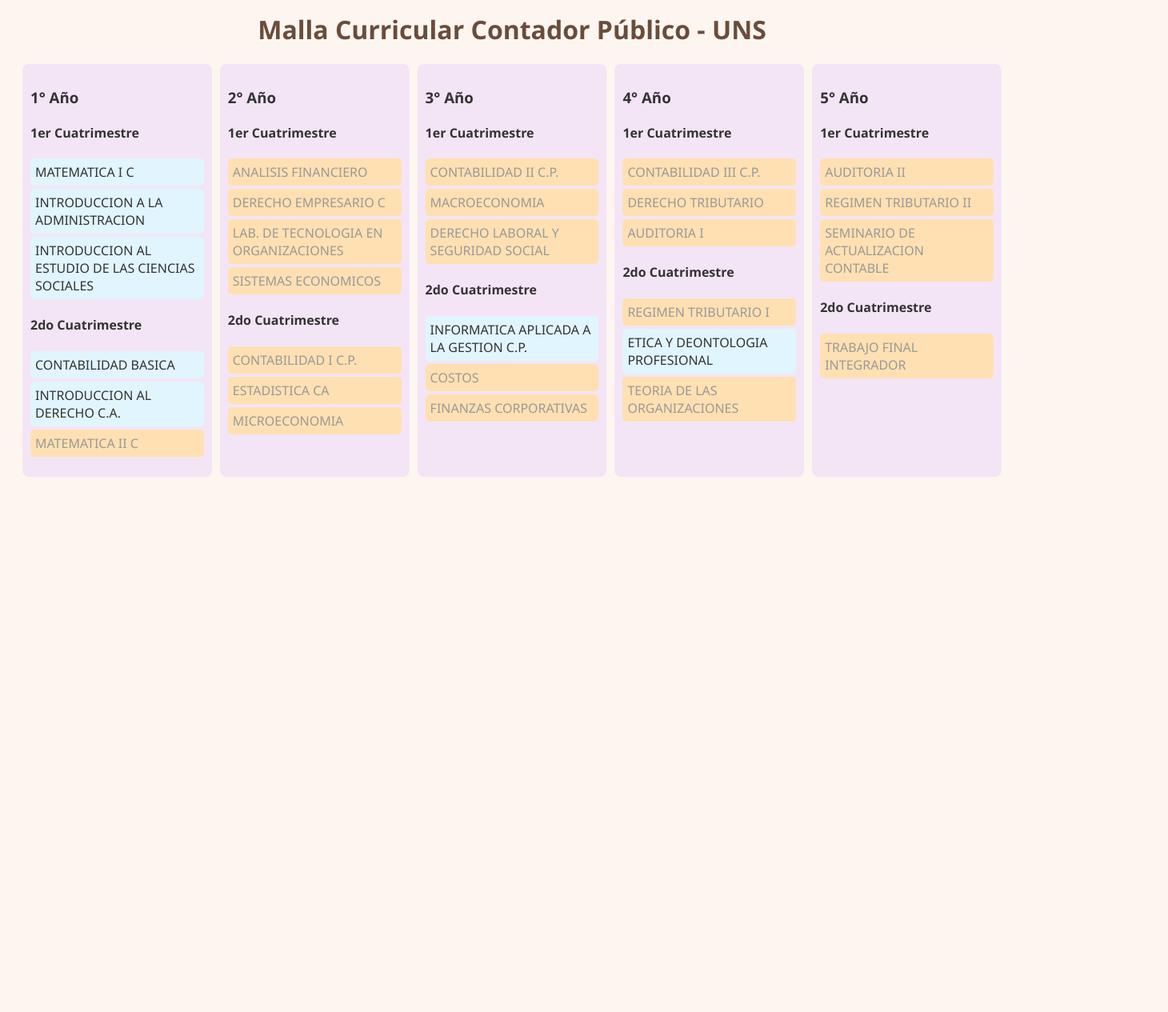
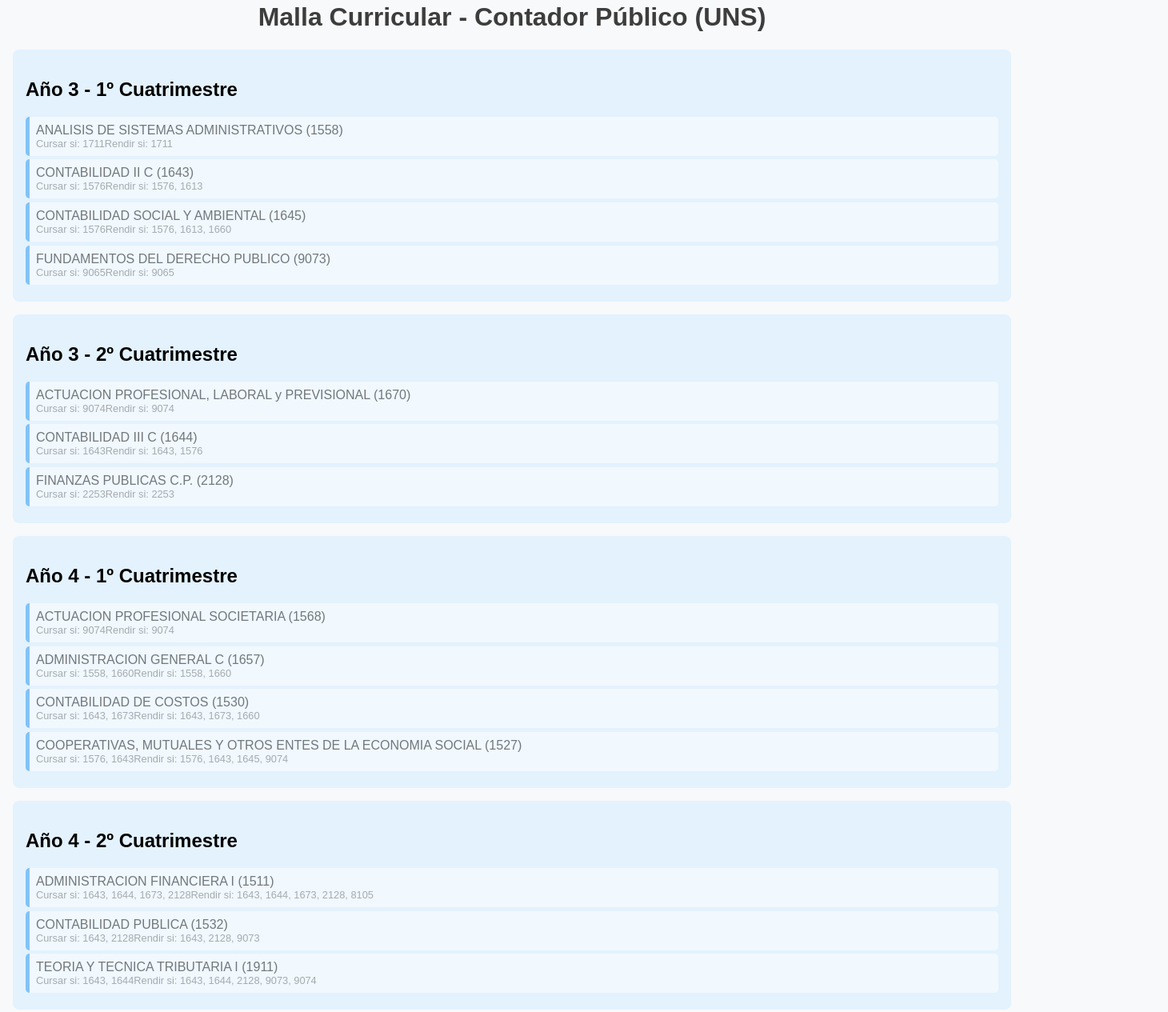
Before and after one commit to AnaClara535/Materias, a plain HTML site: page index.html in a window 1280 px wide. Shown: the part 34-1299 px from the top of the page at 80% size, 1460 px wide, since content can reach past the window. Before the commit the page ends 800 px from the top, so only its background shows below. Drawn offline with Linux system fonts and the light colour scheme.

Commit message:
Update index.html

```diff
--- a/index.html
+++ b/index.html
@@ -1,184 +1,268 @@
 <!DOCTYPE html>
 <html lang="es">
 <head>
-  <meta charset="UTF-8">
-  <title>Malla Curricular Contador UNS</title>
+  <meta charset="UTF-8" />
+  <meta name="viewport" content="width=device-width, initial-scale=1.0" />
+  <title>Malla Curricular - Contador Público UNS</title>
   <style>
     body {
-      font-family: 'Segoe UI', Tahoma, Geneva, Verdana, sans-serif;
-      background: #fdf6f0;
-      color: #333;
-      padding: 20px;
+      font-family: sans-serif;
+      margin: 0;
+      background: #f8f9fa;
+      padding: 1rem;
     }
     h1 {
       text-align: center;
-      color: #6b4c3b;
+      color: #3d3d3d;
     }
-    .grid {
-      display: grid;
-      grid-template-columns: repeat(5, 1fr);
-      gap: 10px;
+    .year {
+      background: #e3f2fd;
+      margin: 1rem 0;
+      border-radius: 0.5rem;
+      padding: 1rem;
     }
-    .anio {
-      background: #f3e5f5;
-      padding: 10px;
-      border-radius: 8px;
-    }
-    .cuatri {
-      margin-bottom: 15px;
+    .cuatrimestre {
+      margin: 1rem 0;
     }
     .materia {
-      padding: 6px;
-      margin: 4px 0;
-      background: #e1f5fe;
-      border-radius: 5px;
+      background: white;
+      padding: 0.5rem;
+      margin: 0.3rem 0;
+      border-radius: 0.3rem;
+      border-left: 5px solid #2196f3;
       cursor: pointer;
-      position: relative;
     }
     .materia.aprobada {
+      text-decoration: line-through;
       background: #c8e6c9;
-      text-decoration: line-through;
     }
-    .materia.bloqueada {
-      background: #ffe0b2;
-      color: #999;
-      cursor: not-allowed;
+    .materia.locked {
+      opacity: 0.5;
+      pointer-events: none;
     }
     .tooltip {
-      visibility: hidden;
-      background-color: #333;
-      color: #fff;
-      text-align: center;
-      border-radius: 6px;
-      padding: 5px;
-      position: absolute;
-      z-index: 1;
-      bottom: 125%;
-      left: 50%;
-      transform: translateX(-50%);
-      opacity: 0;
-      transition: opacity 0.3s;
-      width: max-content;
-    }
-    .materia:hover .tooltip {
-      visibility: visible;
-      opacity: 1;
+      font-size: 0.8rem;
+      color: #666;
     }
   </style>
 </head>
 <body>
-<h1>Malla Curricular Contador Público - UNS</h1>
-<div class="grid" id="malla"></div>
-<script>
-  const materias = [
-    // 1er Año
-    { id: '8116', nombre: 'MATEMATICA I C', anio: 1, cuatri: 1 },
-    { id: '1660', nombre: 'INTRODUCCION A LA ADMINISTRACION', anio: 1, cuatri: 1 },
-    { id: '4757', nombre: 'INTRODUCCION AL ESTUDIO DE LAS CIENCIAS SOCIALES', anio: 1, cuatri: 1 },
-    { id: '1613', nombre: 'CONTABILIDAD BASICA', anio: 1, cuatri: 2 },
-    { id: '9065', nombre: 'INTRODUCCION AL DERECHO C.A.', anio: 1, cuatri: 2 },
-    { id: '8117', nombre: 'MATEMATICA II C', anio: 1, cuatri: 2, req: { cursar: ['8116'], rendir: ['8116'] } },
+  <h1>Malla Curricular - Contador Público (UNS)</h1>
+  <div id="malla"></div>
 
-    // 2do Año
-    { id: '1673', nombre: 'ANALISIS FINANCIERO', anio: 2, cuatri: 1, req: { cursar: ['8116', '8117'], rendir: ['8116', '8117'] } },
-    { id: '9074', nombre: 'DERECHO EMPRESARIO C', anio: 2, cuatri: 1, req: { cursar: ['9065'], rendir: ['9065'] } },
-    { id: '1711', nombre: 'LAB. DE TECNOLOGIA EN ORGANIZACIONES', anio: 2, cuatri: 1, req: { cursar: ['1660'], rendir: ['1660'] } },
-    { id: '2360', nombre: 'SISTEMAS ECONOMICOS', anio: 2, cuatri: 1, req: { cursar: ['8116'], rendir: ['8116'] } },
-    { id: '1576', nombre: 'CONTABILIDAD I C.P.', anio: 2, cuatri: 2, req: { cursar: ['1613'], rendir: ['1613'] } },
-    { id: '8105', nombre: 'ESTADISTICA CA', anio: 2, cuatri: 2, req: { cursar: ['8116', '8117'], rendir: ['8116', '8117'] } },
-    { id: '2253', nombre: 'MICROECONOMIA', anio: 2, cuatri: 2, req: { cursar: ['8117', '2360'], rendir: ['8117', '2360', '4757'] } },
+  <script>
+    const materias = [
+      // AÑOS ANTERIORES (pueden estar definidos arriba)
+      // Agregamos Tercer Año en adelante (según pedido del usuario)
+      {
+        anio: 3,
+        cuatrimestre: 1,
+        nombre: "ANALISIS DE SISTEMAS ADMINISTRATIVOS",
+        codigo: "1558",
+        cursada: ["1711"],
+        rendir: ["1711"]
+      },
+      {
+        anio: 3,
+        cuatrimestre: 1,
+        nombre: "CONTABILIDAD II C",
+        codigo: "1643",
+        cursada: ["1576"],
+        rendir: ["1576", "1613"]
+      },
+      {
+        anio: 3,
+        cuatrimestre: 1,
+        nombre: "CONTABILIDAD SOCIAL Y AMBIENTAL",
+        codigo: "1645",
+        cursada: ["1576"],
+        rendir: ["1576", "1613", "1660"]
+      },
+      {
+        anio: 3,
+        cuatrimestre: 1,
+        nombre: "FUNDAMENTOS DEL DERECHO PUBLICO",
+        codigo: "9073",
+        cursada: ["9065"],
+        rendir: ["9065"]
+      },
+      {
+        anio: 3,
+        cuatrimestre: 2,
+        nombre: "ACTUACION PROFESIONAL, LABORAL y PREVISIONAL",
+        codigo: "1670",
+        cursada: ["9074"],
+        rendir: ["9074"]
+      },
+      {
+        anio: 3,
+        cuatrimestre: 2,
+        nombre: "CONTABILIDAD III C",
+        codigo: "1644",
+        cursada: ["1643"],
+        rendir: ["1643", "1576"]
+      },
+      {
+        anio: 3,
+        cuatrimestre: 2,
+        nombre: "FINANZAS PUBLICAS C.P.",
+        codigo: "2128",
+        cursada: ["2253"],
+        rendir: ["2253"]
+      },
+      {
+        anio: 4,
+        cuatrimestre: 1,
+        nombre: "ACTUACION PROFESIONAL SOCIETARIA",
+        codigo: "1568",
+        cursada: ["9074"],
+        rendir: ["9074"]
+      },
+      {
+        anio: 4,
+        cuatrimestre: 1,
+        nombre: "ADMINISTRACION GENERAL C",
+        codigo: "1657",
+        cursada: ["1558", "1660"],
+        rendir: ["1558", "1660"]
+      },
+      {
+        anio: 4,
+        cuatrimestre: 1,
+        nombre: "CONTABILIDAD DE COSTOS",
+        codigo: "1530",
+        cursada: ["1643", "1673"],
+        rendir: ["1643", "1673", "1660"]
+      },
+      {
+        anio: 4,
+        cuatrimestre: 1,
+        nombre: "COOPERATIVAS, MUTUALES Y OTROS ENTES DE LA ECONOMIA SOCIAL",
+        codigo: "1527",
+        cursada: ["1576", "1643"],
+        rendir: ["1576", "1643", "1645", "9074"]
+      },
+      {
+        anio: 4,
+        cuatrimestre: 2,
+        nombre: "ADMINISTRACION FINANCIERA I",
+        codigo: "1511",
+        cursada: ["1643", "1644", "1673", "2128"],
+        rendir: ["1643", "1644", "1673", "2128", "8105"]
+      },
+      {
+        anio: 4,
+        cuatrimestre: 2,
+        nombre: "CONTABILIDAD PUBLICA",
+        codigo: "1532",
+        cursada: ["1643", "2128"],
+        rendir: ["1643", "2128", "9073"]
+      },
+      {
+        anio: 4,
+        cuatrimestre: 2,
+        nombre: "TEORIA Y TECNICA TRIBUTARIA I",
+        codigo: "1911",
+        cursada: ["1643", "1644"],
+        rendir: ["1643", "1644", "2128", "9073", "9074"]
+      },
+      {
+        anio: 5,
+        cuatrimestre: 0,
+        nombre: "AUDITORIA A",
+        codigo: "1666",
+        cursada: ["1568", "1657", "1911"],
+        rendir: ["1568", "1657", "1911", "1644", "1670"]
+      },
+      {
+        anio: 5,
+        cuatrimestre: 1,
+        nombre: "ACTUACION PROFESIONAL JUDICIAL",
+        codigo: "1502",
+        cursada: ["1568", "1670", "1911"],
+        rendir: ["1568", "1670", "1911"]
+      },
+      {
+        anio: 5,
+        cuatrimestre: 1,
+        nombre: "TEORIA Y TECNICA TRIBUTARIA II",
+        codigo: "1912",
+        cursada: ["1911"],
+        rendir: ["1911"]
+      },
+      {
+        anio: 5,
+        cuatrimestre: 2,
+        nombre: "PRACTICA PROFESIONAL INTEGRADORA",
+        codigo: "1812",
+        cursada: ["1568", "1912"],
+        rendir: ["1568", "1912"]
+      },
+      {
+        anio: 5,
+        cuatrimestre: 2,
+        nombre: "PRACTICA PROFESIONAL SUPERVISADA",
+        codigo: "1813",
+        rendir: ["4928"]
+      },
+      {
+        anio: 5,
+        cuatrimestre: 2,
+        nombre: "PRUEBA DE SUFICIENCIA EN IDIOMA EXTRANJERO: INGLES",
+        codigo: "4928"
+      }
+    ];
 
-    // 3er Año
-    { id: '1577', nombre: 'CONTABILIDAD II C.P.', anio: 3, cuatri: 1, req: { cursar: ['1576'], rendir: ['1576'] } },
-    { id: '2103', nombre: 'MACROECONOMIA', anio: 3, cuatri: 1, req: { cursar: ['2253'], rendir: ['2253'] } },
-    { id: '2400', nombre: 'DERECHO LABORAL Y SEGURIDAD SOCIAL', anio: 3, cuatri: 1, req: { cursar: ['9074'], rendir: ['9074'] } },
-    { id: '8015', nombre: 'INFORMATICA APLICADA A LA GESTION C.P.', anio: 3, cuatri: 2 },
-    { id: '1735', nombre: 'COSTOS', anio: 3, cuatri: 2, req: { cursar: ['1576'], rendir: ['1576'] } },
-    { id: '1729', nombre: 'FINANZAS CORPORATIVAS', anio: 3, cuatri: 2, req: { cursar: ['1673'], rendir: ['1673'] } },
+    const aprobadas = JSON.parse(localStorage.getItem("aprobadas") || "[]");
 
-    // 4to Año
-    { id: '1578', nombre: 'CONTABILIDAD III C.P.', anio: 4, cuatri: 1, req: { cursar: ['1577'], rendir: ['1577'] } },
-    { id: '9033', nombre: 'DERECHO TRIBUTARIO', anio: 4, cuatri: 1, req: { cursar: ['9074'], rendir: ['9074'] } },
-    { id: '1684', nombre: 'AUDITORIA I', anio: 4, cuatri: 1, req: { cursar: ['1577'], rendir: ['1577'] } },
-    { id: '9025', nombre: 'REGIMEN TRIBUTARIO I', anio: 4, cuatri: 2, req: { cursar: ['9033'], rendir: ['9033'] } },
-    { id: '9091', nombre: 'ETICA Y DEONTOLOGIA PROFESIONAL', anio: 4, cuatri: 2 },
-    { id: '1605', nombre: 'TEORIA DE LAS ORGANIZACIONES', anio: 4, cuatri: 2, req: { cursar: ['1660'], rendir: ['1660'] } },
+    function puedeCursar(m) {
+      return !m.cursada || m.cursada.every(c => aprobadas.includes(c));
+    }
 
-    // 5to Año
-    { id: '1691', nombre: 'AUDITORIA II', anio: 5, cuatri: 1, req: { cursar: ['1684'], rendir: ['1684'] } },
-    { id: '9034', nombre: 'REGIMEN TRIBUTARIO II', anio: 5, cuatri: 1, req: { cursar: ['9025'], rendir: ['9025'] } },
-    { id: '1736', nombre: 'SEMINARIO DE ACTUALIZACION CONTABLE', anio: 5, cuatri: 1, req: { cursar: ['1578'], rendir: ['1578'] } },
-    { id: '9999', nombre: 'TRABAJO FINAL INTEGRADOR', anio: 5, cuatri: 2, req: { cursar: ['1578', '1691', '9034'], rendir: ['1578', '1691', '9034'] } }
-  ];
+    function puedeRendir(m) {
+      return !m.rendir || m.rendir.every(r => aprobadas.includes(r));
+    }
 
-  const aprobadas = JSON.parse(localStorage.getItem('aprobadas') || '[]');
+    function render() {
+      const container = document.getElementById("malla");
+      container.innerHTML = "";
+      const agrupadas = {};
+      materias.forEach(m => {
+        const key = `${m.anio}-${m.cuatrimestre}`;
+        if (!agrupadas[key]) agrupadas[key] = [];
+        agrupadas[key].push(m);
+      });
 
-  const grid = document.getElementById('malla');
+      Object.entries(agrupadas).forEach(([key, lista]) => {
+        const [anio, cuatri] = key.split("-");
+        const anioEl = document.createElement("div");
+        anioEl.className = "year";
+        anioEl.innerHTML = `<h2>Año ${anio} - ${cuatri == 1 ? '1º Cuatrimestre' : cuatri == 2 ? '2º Cuatrimestre' : 'Anual'}</h2>`;
+        lista.forEach(m => {
+          const div = document.createElement("div");
+          div.className = "materia";
+          div.textContent = `${m.nombre} (${m.codigo})`;
+          if (!puedeCursar(m) || !puedeRendir(m)) div.classList.add("locked");
+          if (aprobadas.includes(m.codigo)) div.classList.add("aprobada");
+          div.onclick = () => {
+            const idx = aprobadas.indexOf(m.codigo);
+            if (idx >= 0) aprobadas.splice(idx, 1);
+            else aprobadas.push(m.codigo);
+            localStorage.setItem("aprobadas", JSON.stringify(aprobadas));
+            render();
+          };
+          const tip = document.createElement("div");
+          tip.className = "tooltip";
+          if (m.cursada) tip.innerText += `Cursar si: ${m.cursada.join(", ")}\n`;
+          if (m.rendir) tip.innerText += `Rendir si: ${m.rendir.join(", ")}\n`;
+          div.appendChild(tip);
+          anioEl.appendChild(div);
+        });
+        container.appendChild(anioEl);
+      });
+    }
 
-  function renderMalla() {
-    grid.innerHTML = '';
-    for (let a = 1; a <= 5; a++) {
-      const col = document.createElement('div');
-      col.className = 'anio';
-      col.innerHTML = `<h3>${a}° Año</h3>`;
-
-      for (let c = 1; c <= 2; c++) {
-        const cuatri = document.createElement('div');
-        cuatri.className = 'cuatri';
-        cuatri.innerHTML = `<h4>${c === 1 ? '1er' : '2do'} Cuatrimestre</h4>`;
-
-        materias.filter(m => m.anio === a && m.cuatri === c).forEach(m => {
-          const div = document.createElement('div');
-          div.className = 'materia';
-          div.textContent = m.nombre;
-          div.dataset.id = m.id;
-
-          const tooltip = document.createElement('span');
-          tooltip.className = 'tooltip';
-          div.appendChild(tooltip);
-
-          const requisitos = m.req || {};
-          const faltan = [];
-          ['cursar', 'rendir'].forEach(tipo => {
-            if (requisitos[tipo]) {
-              requisitos[tipo].forEach(id => {
-                if (!aprobadas.includes(id)) {
-                  faltan.push(`${tipo} ${id}`);
-                }
-              });
-            }
-          });
-
-          if (aprobadas.includes(m.id)) {
-            div.classList.add('aprobada');
-          } else if (faltan.length > 0) {
-            div.classList.add('bloqueada');
-            tooltip.textContent = 'Requiere: ' + faltan.join(', ');
-          }
-
-          div.addEventListener('click', () => {
-            if (div.classList.contains('bloqueada')) return;
-            const idx = aprobadas.indexOf(m.id);
-            if (idx > -1) {
-              aprobadas.splice(idx, 1);
-            } else {
-              aprobadas.push(m.id);
-            }
-            localStorage.setItem('aprobadas', JSON.stringify(aprobadas));
-            renderMalla();
-          });
-
-          cuatri.appendChild(div);
-        });
-
-        col.appendChild(cuatri);
-      }
-
-      grid.appendChild(col);
-    }
-  }
-
-  renderMalla();
-</script>
+    render();
+  </script>
 </body>
 </html>
```
